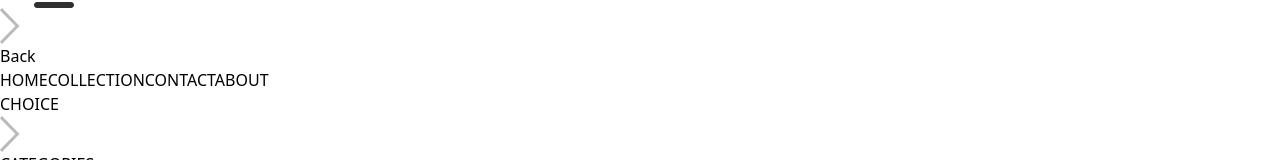
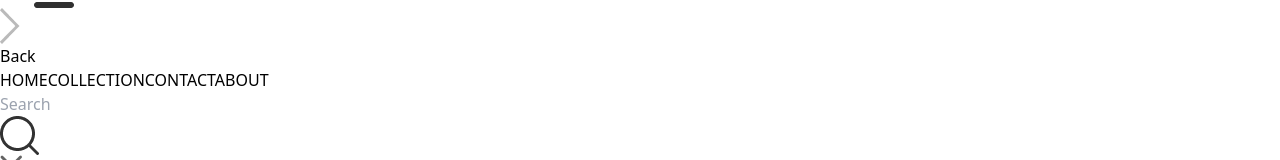
Before and after one commit to jinadInduwithwa/Fashion-eCommerce-Web-Application-Using-MERN, a React (Vite) app in the folder frontend/: page /collection in a window 1280 px wide. Both pictures are taken after a click on the picture 19 px from the left and 1119 px from the top of the page. Shown: the part 1359-1519 px from the top of the page. Built offline with nearby package versions, Linux system fonts and the light colour scheme.

Commit message:
search function

```diff
--- a/frontend/src/App.jsx
+++ b/frontend/src/App.jsx
@@ -13,11 +13,13 @@
 import Orders from './pages/orders'
 import Navbar from './components/Navbar'
 import Footer from './components/Footer'
+import SearchBar from './components/SearchBar'
 
 const App = () => {
   return (
     <div className='px-1 sm:px-[4vw] md:px-[4vw] lg:px-[2vw]'>
       <Navbar/>
+      <SearchBar/>
       <Routes>
         <Route path='/' element={<Home/>} />
         <Route path='/collection' element={<Collection/>} />
--- a/frontend/src/components/Navbar.jsx
+++ b/frontend/src/components/Navbar.jsx
@@ -1,9 +1,12 @@
 import React, { useState } from 'react'
 import { assets } from '../assets/frontend_assets/assets'
 import {NavLink, Link} from 'react-router-dom'
+import { useContext } from 'react';
+import { ShopContext } from '../context/ShopContext';
 
 function Navbar() {
     const [visible,setVisible] = useState(false);
+    const {setShowSearch} = useContext(ShopContext)
   return (
     <div className='flex items-center justify-between py-3 front-medium '>
         <Link to='/'>
@@ -30,7 +33,7 @@
             </NavLink>
         </ul>
         <div className='flex items-center gap-6'>
-            <img src={assets.search_icon} alt="search" className='w-5 cursor-pointer'/>
+            <img src={assets.search_icon} alt="search" className='w-5 cursor-pointer'  onClick={()=>setShowSearch(true)}/>
 
             <div className='group relative'>
                 <img src={assets.profile_icon} alt="profile" className='w-5 cursor-pointer' />
--- /dev/null
+++ b/frontend/src/components/SearchBar.jsx
@@ -0,0 +1,37 @@
+import React, { useContext, useEffect, useState } from 'react';
+import { ShopContext } from '../context/ShopContext';
+import { assets } from '../assets/frontend_assets/assets';
+import { useLocation } from 'react-router-dom';
+
+function SearchBar() {
+  const { search, setSearch, showSearch, setShowSearch } = useContext(ShopContext);
+  const [visible, setVisible] = useState(false);
+  const location = useLocation();
+
+  useEffect(() => {
+    setVisible(location.pathname.includes('collection'));
+  }, [location]);
+
+  return showSearch && visible ? (
+    <div className="bg-white text-center">
+      <div className="inline-flex items-center justify-center border border-gray-400 px-5 py-2 my-5 mx-3 rounded-full w-3/4 sm:w-1/2">
+        <input
+          type="text"
+          placeholder="Search"
+          className="flex-1 outline-none bg-inherit text-sm"
+          value={search}
+          onChange={(e) => setSearch(e.target.value)}
+        />
+        <img src={assets.search_icon} className="w-4" alt="" />
+      </div>
+      <img
+        src={assets.cross_icon}
+        alt=""
+        className="inline w-3 cursor-pointer"
+        onClick={() => setShowSearch(false)}
+      />
+    </div>
+  ) : null;
+}
+
+export default SearchBar;
--- a/frontend/src/context/ShopContext.jsx
+++ b/frontend/src/context/ShopContext.jsx
@@ -1,13 +1,15 @@
-import { createContext } from "react";
+import { createContext, useState } from "react";
 import { products } from "../assets/frontend_assets/assets";
 
 export const ShopContext = createContext();
 
 const ShopContextProvider = (props) => {
     const currency = 'Rs.';
+    const [search,setSearch] = useState('');
+    const [showSearch,setShowSearch] = useState(false);
 
     const value = {
-        products, currency
+        products, currency, search, setSearch, showSearch, setShowSearch
     }
 
     return(
--- a/frontend/src/pages/Collection.jsx
+++ b/frontend/src/pages/Collection.jsx
@@ -6,7 +6,7 @@
 
 const Collection = () => {
 
-  const {products} = useContext(ShopContext);
+  const {products, search, showSearch} = useContext(ShopContext);
   const [showFilter,setShowFilter] = useState(false);
   const [filterProduct,setFilterProduct] = useState([]);
   const [category,setCategory] = useState([]);
@@ -32,6 +32,13 @@
 
   const applyFilter = () => {
     let filteredProducts = products;
+
+    if (showSearch && search) {
+      filteredProducts = filteredProducts.filter((item) =>
+        item.name.toLowerCase().includes(search.toLowerCase())
+      );
+    }
+
 
     if (category.length > 0) {
       filteredProducts = filteredProducts.filter((item) =>
@@ -64,7 +71,7 @@
 
  useEffect(() => {
   applyFilter()
- },[category,subCategory])
+ },[category,subCategory,search,showSearch])
 
  useEffect(()=>{
   sortProduct()
```
